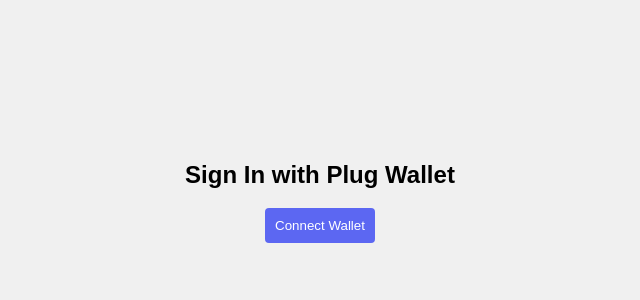
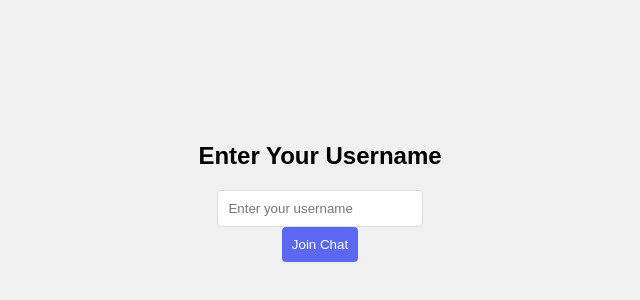
Before and after one commit to spaceape72/main, a plain HTML site: page index.html in a window 1280 px wide. Shown: the part 208-508 px from the top of the page, without its empty margins (320-960 px from the left). Drawn offline with Linux system fonts and the light colour scheme.

Commit message:
Update index.html

```diff
--- a/index.html
+++ b/index.html
@@ -3,14 +3,14 @@
 <head>
     <meta charset="UTF-8">
     <meta name="viewport" content="width=device-width, initial-scale=1.0">
-    <title>Chat Window with Plug Wallet Sign In</title>
+    <title>Chat Application</title>
     <link rel="stylesheet" href="styles.css">
-    <script src="https://unpkg.com/@plugnet/wallet"></script>
 </head>
 <body>
     <div class="sign-in-container" id="signInContainer">
-        <h2>Sign In with Plug Wallet</h2>
-        <button id="connectButton">Connect Wallet</button>
+        <h2>Enter Your Username</h2>
+        <input type="text" id="usernameInput" placeholder="Enter your username" />
+        <button id="joinButton">Join Chat</button>
     </div>
     <div class="chat-container" id="chatContainer" style="display: none;">
         <div class="chat-window" id="chatWindow">
```
